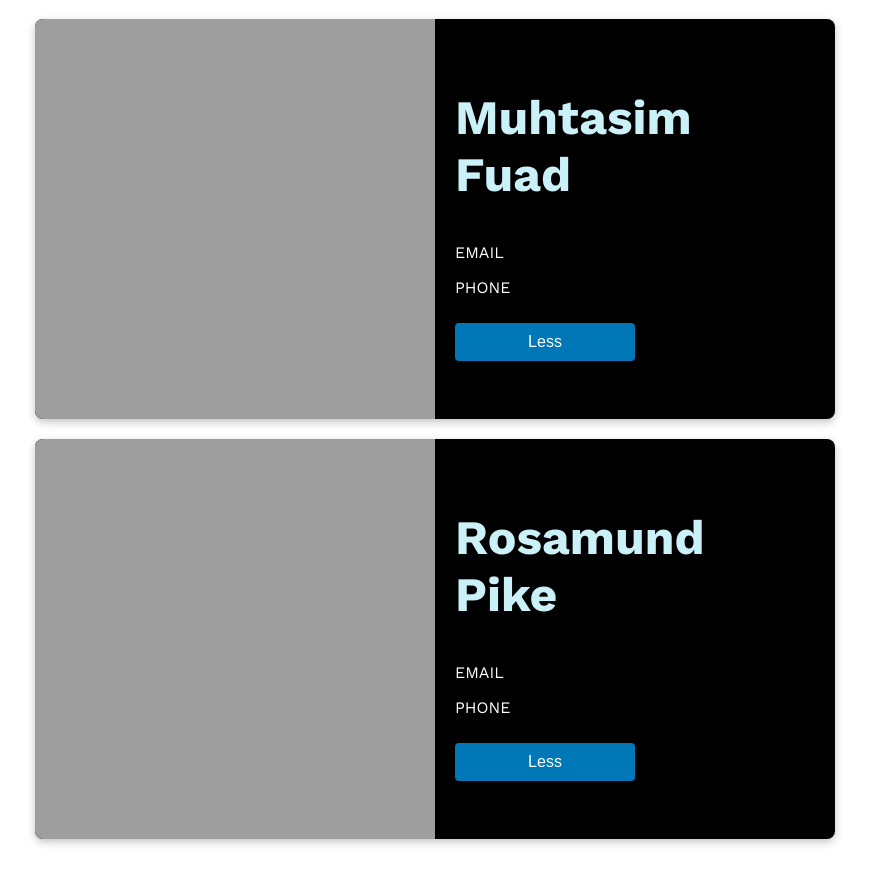
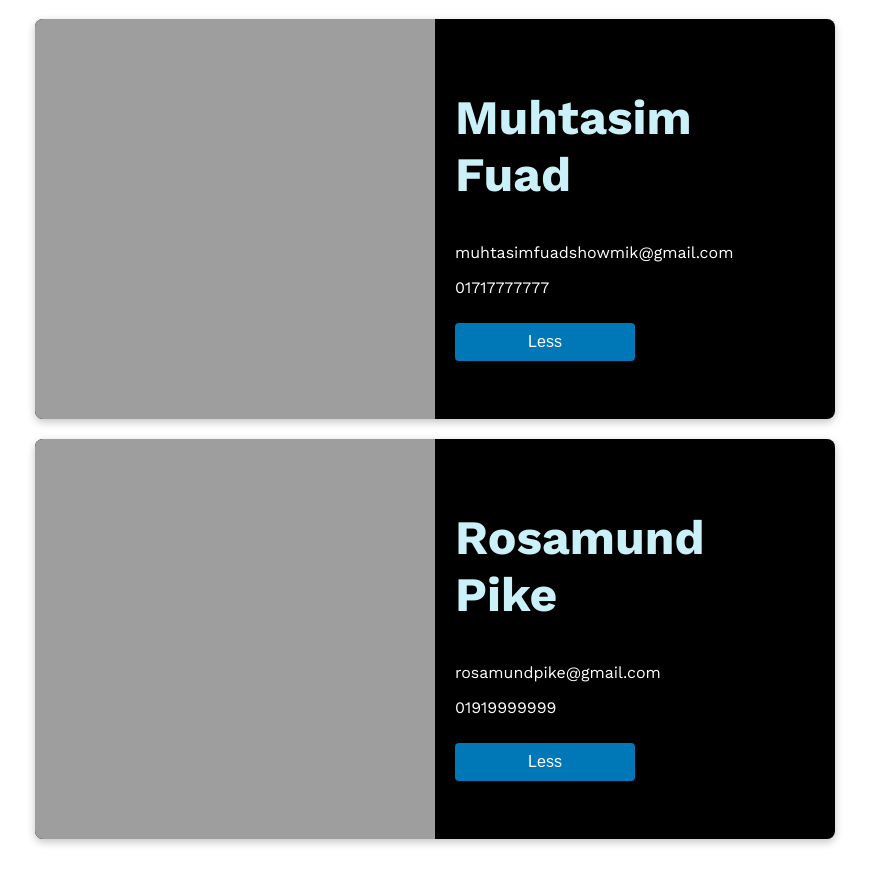
Before and after one commit to Muhtasim-Fuad-Showmik/WebComponentsPractise, a plain HTML site: page index.html in a window 1280 px wide. Shown: the part 90-974 px from the top of the page, without its empty margins (23-892 px from the left). Drawn offline with nearby package versions, Linux system fonts and the light colour scheme.

Commit message:
Added slotted emails and phone numbers to the cards

```diff
--- a/fuad.js
+++ b/fuad.js
@@ -71,8 +71,8 @@ template.innerHTML = `
         <div id="text-details">
             <h2 id="user-name"></h2>
             <div class="user-info">
-                <p>EMAIL</p>
-                <p>PHONE</p>
+                <p><slot name="email"/></p>
+                <p><slot name="phone"/></p>
             </div>
             <button id="toggle-details" class="btn-primary" type="button">Less</button>
         </div>
--- a/index.html
+++ b/index.html
@@ -26,8 +26,14 @@
 <body>
     <h1>Web Component Practise</h1>
 
-    <user-profile name="Muhtasim Fuad" image="https://xsgames.co/randomusers/avatar.php?g=male"></user-profile>
-    <user-profile name="Rosamund Pike" image="https://xsgames.co/randomusers/avatar.php?g=female"></user-profile>
+    <user-profile name="Muhtasim Fuad" image="https://xsgames.co/randomusers/avatar.php?g=male">
+        <div slot="email">muhtasimfuadshowmik@gmail.com</div>
+        <div slot="phone">01717777777</div>
+    </user-profile>
+    <user-profile name="Rosamund Pike" image="https://xsgames.co/randomusers/avatar.php?g=female">
+        <div slot="email">rosamundpike@gmail.com</div>
+        <div slot="phone">01919999999</div>
+    </user-profile>
 
     <script src="fuad.js"></script>
 </body>
```
